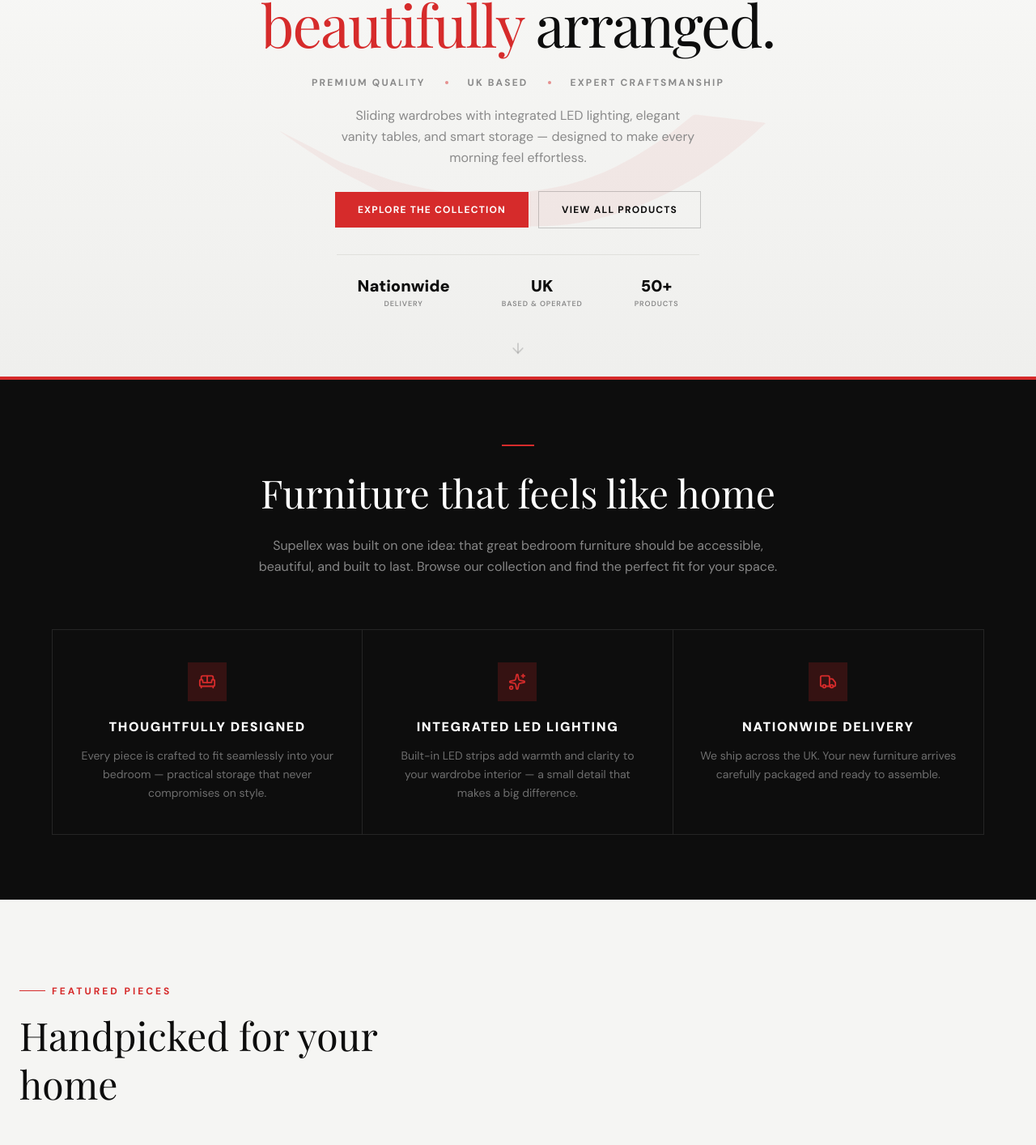
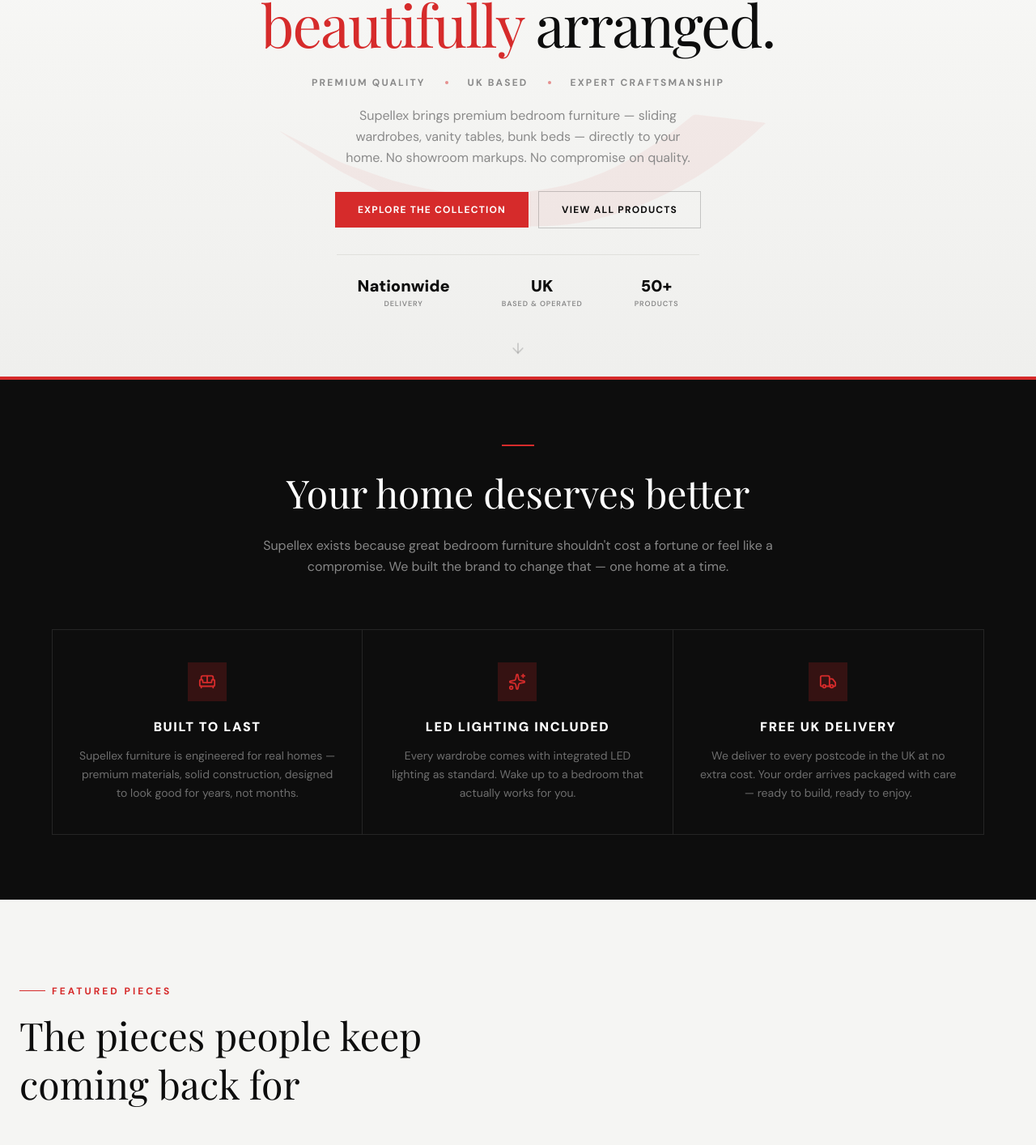
Before and after one commit to cermartin/supellex, a React (Vite) app: page / in a window 1280 px wide. Shown: the part 335-1749 px from the top of the page at 81% size. Built offline with nearby package versions, Linux system fonts and the light colour scheme.

Commit message:
improve: sharpen copy across hero, brand statement and product gallery to feel more Supellex

```diff
--- a/components/BrandStatement.tsx
+++ b/components/BrandStatement.tsx
@@ -3,18 +3,18 @@
 const PILLARS = [
   {
     icon: Sofa,
-    title: 'Thoughtfully Designed',
-    body: 'Every piece is crafted to fit seamlessly into your bedroom — practical storage that never compromises on style.',
+    title: 'Built to Last',
+    body: 'Supellex furniture is engineered for real homes — premium materials, solid construction, designed to look good for years, not months.',
   },
   {
     icon: Sparkles,
-    title: 'Integrated LED Lighting',
-    body: 'Built-in LED strips add warmth and clarity to your wardrobe interior — a small detail that makes a big difference.',
+    title: 'LED Lighting Included',
+    body: 'Every wardrobe comes with integrated LED lighting as standard. Wake up to a bedroom that actually works for you.',
   },
   {
     icon: Truck,
-    title: 'Nationwide Delivery',
-    body: 'We ship across the UK. Your new furniture arrives carefully packaged and ready to assemble.',
+    title: 'Free UK Delivery',
+    body: 'We deliver to every postcode in the UK at no extra cost. Your order arrives packaged with care — ready to build, ready to enjoy.',
   },
 ];
 
@@ -29,11 +29,10 @@
         <div className="text-center max-w-2xl mx-auto mb-16">
           <div className="w-10 h-0.5 bg-brand-red mx-auto mb-6" />
           <h2 className="font-serif text-4xl md:text-5xl text-white leading-snug mb-5">
-            Furniture that feels like home
+            Your home deserves better
           </h2>
           <p className="text-white/50 text-base leading-relaxed">
-            Supellex was built on one idea: that great bedroom furniture should be accessible, beautiful,
-            and built to last. Browse our collection and find the perfect fit for your space.
+            Supellex exists because great bedroom furniture shouldn't cost a fortune or feel like a compromise. We built the brand to change that — one home at a time.
           </p>
         </div>
 
--- a/components/Hero.tsx
+++ b/components/Hero.tsx
@@ -48,8 +48,7 @@
 
       {/* Sub-copy */}
       <p className="relative z-10 text-brand-grey text-sm md:text-base leading-relaxed max-w-md mb-7">
-        Sliding wardrobes with integrated LED lighting, elegant vanity tables, and smart
-        storage — designed to make every morning feel effortless.
+        Supellex brings premium bedroom furniture — sliding wardrobes, vanity tables, bunk beds — directly to your home. No showroom markups. No compromise on quality.
       </p>
 
       {/* CTAs */}
--- a/components/ProductGallery.tsx
+++ b/components/ProductGallery.tsx
@@ -89,7 +89,7 @@
             </span>
           </div>
           <h2 className="font-serif text-4xl md:text-5xl text-brand-black leading-tight max-w-lg">
-            Handpicked for your home
+            The pieces people keep coming back for
           </h2>
         </div>
 
@@ -108,7 +108,7 @@
         {!showAll && (
           <div className="mt-16 text-center">
             <p className="text-brand-grey text-sm mb-5">
-              We carry 50+ products across wardrobes, dressing tables and beds.
+              50+ products across wardrobes, dressing tables, and beds — something for every room.
             </p>
             <button
               onClick={() => onBrowseAll ? onBrowseAll() : setShowAll(true)}
```
